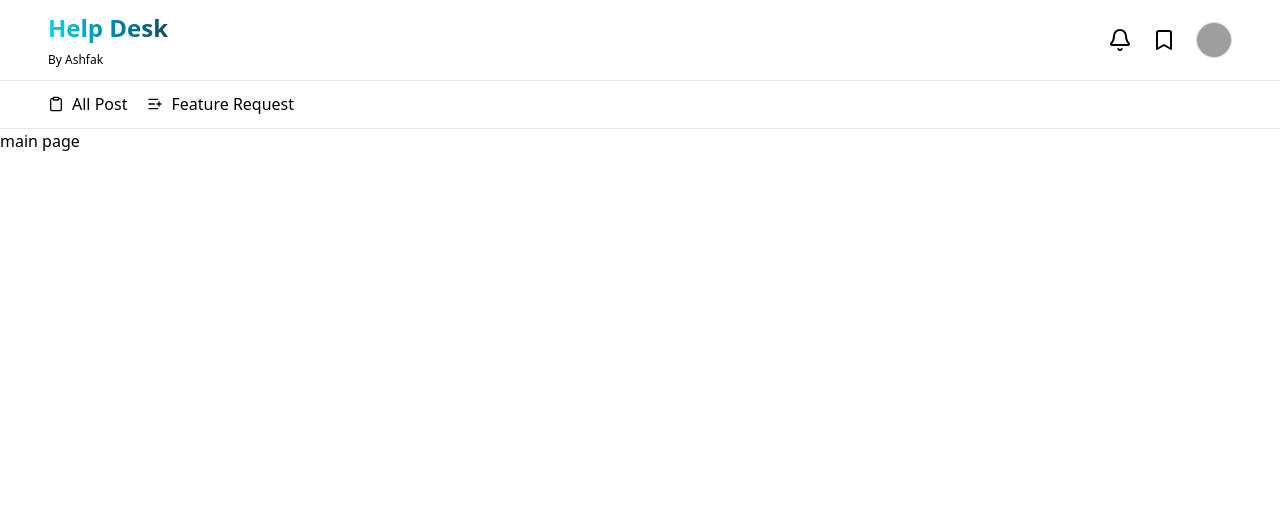
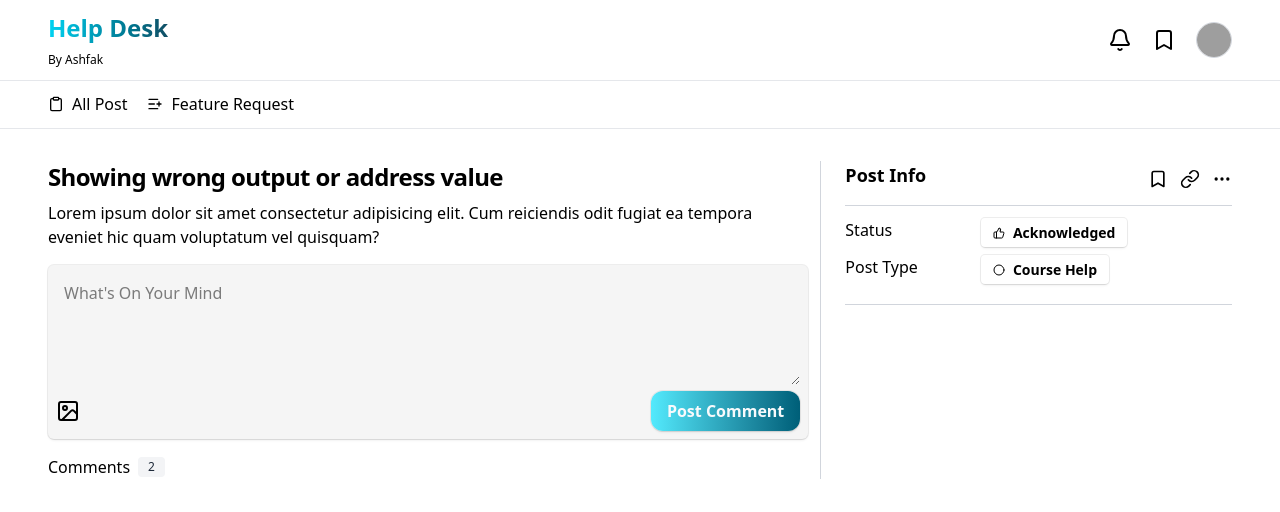
Before and after one commit to smashfakuddin/help-desk, a Next.js app: page /post/1234 in a window 1280 px wide. Shown: the top 512 px of the page. Built offline with nearby package versions, Linux system fonts and the light colour scheme; grey boxes are pictures that could not be loaded.

Commit message:
design modified

```diff
--- /dev/null
+++ b/app/@modal/(.)post/[postId]/ModalPage.tsx
@@ -0,0 +1,22 @@
+"use client";
+
+import Modal from "@/components/common/Modal";
+import PostDetail from "@/components/details/PostDetail";
+import { useRouter } from "next/navigation";
+import { useState } from "react";
+
+export default function ModalPage() {
+  const router = useRouter();
+  const [isOpen, setIsOpen] = useState(true);
+
+  const handleClose = () => {
+    setIsOpen(false);
+    router.back();
+  };
+
+  return (
+    <Modal isOpen={isOpen} onClose={handleClose} className="max-w-6xl w-full bg-white max-h-[90vh] overflow-y-auto">
+      <PostDetail />
+    </Modal>
+  );
+}
--- a/app/@modal/(.)post/[postId]/page.tsx
+++ b/app/@modal/(.)post/[postId]/page.tsx
@@ -1,11 +1,9 @@
-"use client";
-import Modal from "@/components/common/Modal";
+
+import ModalPage from "./ModalPage";
 
 export default function page() {
 
   return (
-    <Modal isOpen={true} onClose={() => {}}>
-      <div>modal page</div>
-    </Modal>
+    <ModalPage/>
   );
 }
--- a/app/globals.css
+++ b/app/globals.css
@@ -28,3 +28,6 @@
 .badge-default {
   @apply bg-blue-100 text-blue-800 text-xs font-medium  px-2.5 py-0.5 rounded-sm dark:bg-blue-900 dark:text-blue-300;
 }
+.badge-dark{
+  @apply bg-gray-100 text-gray-800 text-xs font-medium px-2.5 py-0.5 rounded-sm
+}
--- a/app/post/[postId]/page.tsx
+++ b/app/post/[postId]/page.tsx
@@ -1,5 +1,9 @@
+import PostDetail from "@/components/details/PostDetail";
+
 export default function page() {
   return (
-    <div>main page</div>
-  )
+    <div className=" container py-5">
+      <PostDetail />
+    </div>
+  );
 }
--- /dev/null
+++ b/components/details/PostDetail.tsx
@@ -0,0 +1,85 @@
+import {
+  Bookmark,
+  BookMarked,
+  Circle,
+  Ellipsis,
+  Image,
+  Link,
+  ThumbsUp,
+} from "lucide-react";
+
+export default function PostDetail() {
+  return (
+    <div className=" grid grid-cols-1 md:grid-cols-3 gap-3 py-3 bg-white ">
+      {/* left side started here */}
+      <div className="col-span-2 space-y-4 mr-3 pr-3 border-r border-gray-300">
+        <div className=" space-y-2">
+          <h1 className=" text-2xl tracking-tight font-semibold">
+            Showing wrong output or address value
+          </h1>
+          <p>
+            Lorem ipsum dolor sit amet consectetur adipisicing elit. Cum
+            reiciendis odit fugiat ea tempora eveniet hic quam voluptatum vel
+            quisquam?
+          </p>
+        </div>
+        <div className=" bg-neutral-100 main-shadow rounded-md p-2">
+          <textarea
+            name=""
+            id=""
+            rows={4}
+            className=" w-full p-2 rounded-md "
+            placeholder="What's On Your Mind"
+          />
+          <div className=" flex items-center justify-between">
+            <Image />
+            <button className="btn-color">Post Comment</button>
+          </div>
+        </div>
+        <div className="flex gap-2 items-center">
+          <h3>Comments</h3>
+          <span className="badge-dark">2</span>
+        </div>
+      </div>
+      {/* left side ended here */}
+      {/* right Side started here */}
+      <div className=" col-span-1 ">
+        <div className="flex justify-between items-center mb-3 border-b border-gray-300 pb-2">
+          <h3 className=" text-lg font-semibold mb-2">Post Info</h3>
+          <div className=" flex items-center gap-3 ">
+            <Bookmark className=" h-5 w-5 cursor-pointer" />
+            <Link className=" h-5 w-5 cursor-pointer" />
+            <Ellipsis className=" h-5 w-5 cursor-pointer" />
+          </div>
+        </div>
+        {/* info */}
+        <div className=" space-y-3 border-b border-gray-300 pb-3 mb-3">
+          <div className="grid grid-cols-3 gap-5 mb-2">
+            <span className="col-span-1">Status</span>
+            <span className="col-span-2">
+              <span className="inline-flex items-center gap-2 btn-secondary rounded-sm">
+                <ThumbsUp className="h-3 w-3" />
+                Acknowledged
+              </span>
+            </span>
+          </div>
+          <div className="grid grid-cols-3 gap-5 mb-2">
+            <span className="col-span-1">Post Type</span>
+            <span className="col-span-2">
+              <span className="inline-flex items-center gap-2 btn-secondary rounded-sm">
+                <Circle className="h-3 w-3" />
+                Course Help
+              </span>
+            </span>
+          </div>
+        </div>
+        <span className="border-b w-full border-gray-300"></span>
+        {/* date time */}
+        <div>
+
+        </div>
+      </div>
+      {/* right side ended here */}
+    </div>
+  );
+}
--- a/components/homepage/PostCard.tsx
+++ b/components/homepage/PostCard.tsx
@@ -1,18 +1,10 @@
-"use client";
+
 import { LayoutGrid, MessageCircle, TimerIcon, User } from "lucide-react";
-import { useState } from "react";
-import Modal from "../common/Modal";
-import PostDetail from "./PostDetail";
+
 import Link from "next/link";
 
 export default function PostCard() {
-  const [modalOpen, setModalOpen] = useState(false);
-  const handleOpenModal = () => {
-    setModalOpen(true);
-  };
-  const handleCloseModal = () => {
-    setModalOpen(false);
-  };
+
   return (
     <>
       <Link href={"/post/1234"}>
@@ -66,13 +58,13 @@ export default function PostCard() {
           </div>
         </div>
       </Link>
-      <Modal
+      {/* <Modal
         isOpen={modalOpen}
         onClose={handleCloseModal}
         className="max-w-7xl w-full"
       >
         <PostDetail />
-      </Modal>
+      </Modal> */}
     </>
   );
 }
```
